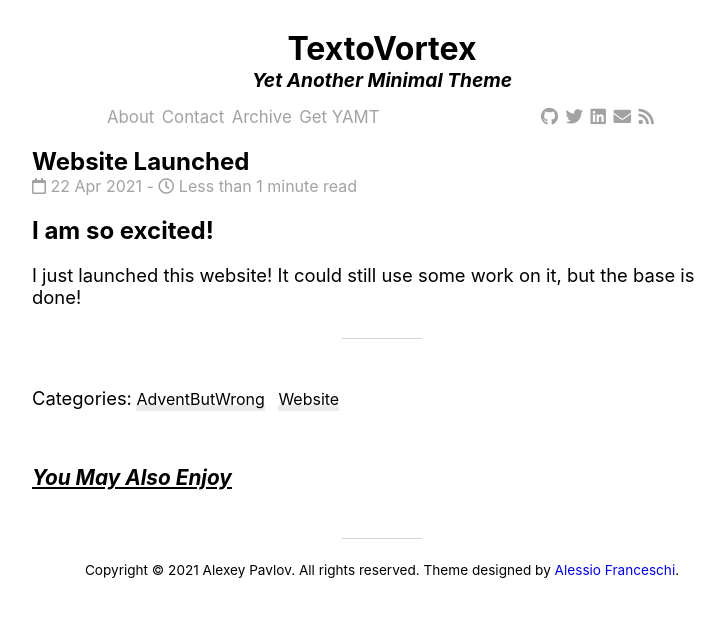
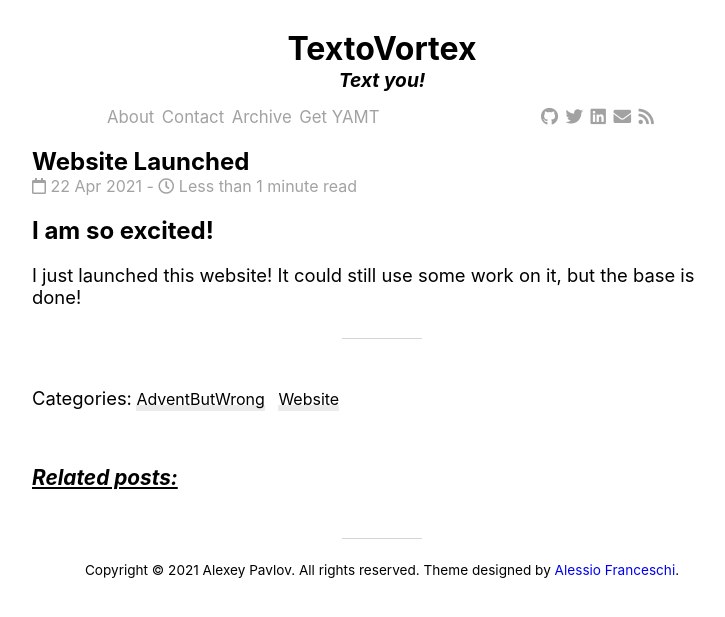
Before and after one commit to Textovortex/textovortex.github.io, a Jekyll site: the page built from _posts/2021-04-22-website-launched.md, in a window 1280 px wide. Shown: the top 617 px of the page, without its empty margins (258-983 px from the left). Built offline with Jekyll 4.4.1, drawn with Linux system fonts in a browser that asks for light colours; nearby versions of some CDN libraries; comment, search, counter and statistics services are not loaded.

Commit message:
Update settings.yml

```diff
--- a/_data/settings.yml
+++ b/_data/settings.yml
@@ -4,7 +4,7 @@ analytics-id: #leave blank to not use Analytics
 #Subtitle
 subtitle:
   active: true
-  text: Yet Another Minimal Theme
+  text: Text you!
 
 #Nav
 nav:
@@ -32,7 +32,7 @@ mathjax:
 #Show related posts based on categories
 related-posts:
   active: true
-  title: "You May Also Enjoy"
+  title: "Related posts:"
 
 #Comments
 comments: true
```
